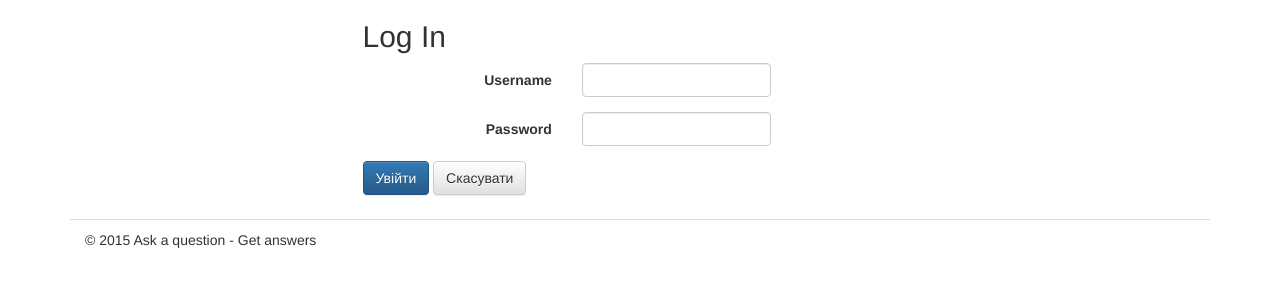
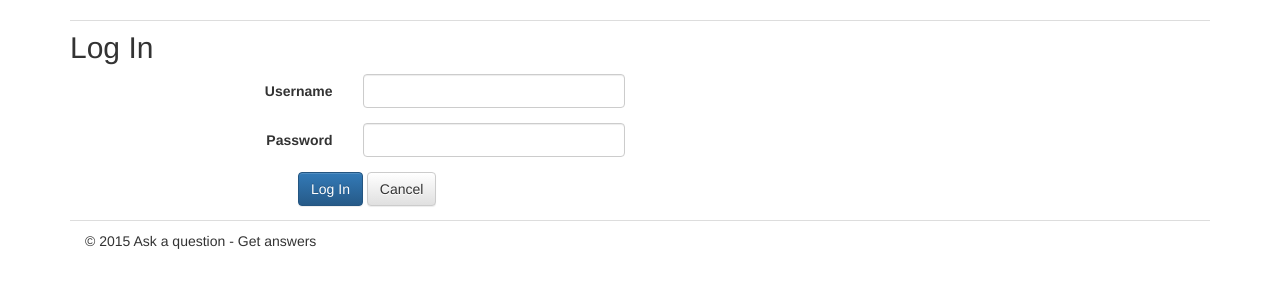
Before and after one commit to alexander-vielimchanitsia/Questions-Answers, a Flask app: page /login in a window 1280 px wide. Shown: the part 136-436 px from the top of the page. Run offline with Flask 2, Linux system fonts and the light colour scheme; parts of the project's set-up code (start-up, migrations or seed data) failed here and were passed over; some libraries are stand-ins or nearby versions.

Commit message:
Corrected login form template

```diff
--- a/app/static/css/main.css
+++ b/app/static/css/main.css
@@ -54,3 +54,7 @@ font-size: 150%;
 #sing-up-buttons {
     margin-left: 20%;
 }
+
+#log-in-buttons {
+    margin-left: 20%;
+}
--- a/app/templates/login.html
+++ b/app/templates/login.html
@@ -1,20 +1,20 @@
 {% extends "base.html" %}
 
 {% block content %}
-<div class="row">
-    <div class="col-lg-9 col-md-offset-3">
-        <h2 id="header-text">Log In</h2>
+<h2 class="border-top" id="header-text">Log In</h2>
 <!-- Login Form -->
 <form class='form-horizontal blueForms' method="post"
 action="/login">
     {{form.hidden_tag()}}
-            {% if form.errors %}
-                <ul class=errors>
-            {% for error in form.errors %}
-                    <li>{{ error }}</li>
+    {% with messages = get_flashed_messages() %}
+        {% if messages %}
+            <ul class=flashes>
+            {% for message in messages %}
+                <li>{{ message }}</li>
             {% endfor %}
             </ul>
         {% endif %}
+    {% endwith %}
     <div id="div_id_username" class="form-group">
         <label class="control-label col-lg-3 requiredField">
             {{ form.username.label }}
@@ -35,16 +35,12 @@
             type="password">
         </div>
     </div>
-            <div id="accounts-buttons" class="buttons-form-submit">
-                <input type="submit" name="save" value="Увійти"
+    <div id="log-in-buttons" class="buttons-form-submit">
+        <input type="submit" name="save" value="Log In"
         class="btn btn-primary" id="submit-id-save">
-                <a class="btn btn-default" href="/">
-                    Скасувати
+        <a class="btn btn-default" href="{{ url_for('index') }}">
+            Cancel
         </a>
     </div>
 </form>
-        <!-- Login Form -->
-    </div>
-</div>
-
 {% endblock %}
--- a/app/views.py
+++ b/app/views.py
@@ -113,6 +113,8 @@ def login():
         login_user(registered_user)
         flash("Logged in successfully.")
         return redirect(request.args.get("next") or url_for("index"))
+    else:
+        flash_errors(form)
     return render_template("login.html", form=form)
 
 @app.route('/register', methods=['GET', 'POST'])
```
Lines whose indentation alone changed are shown as unchanged.
